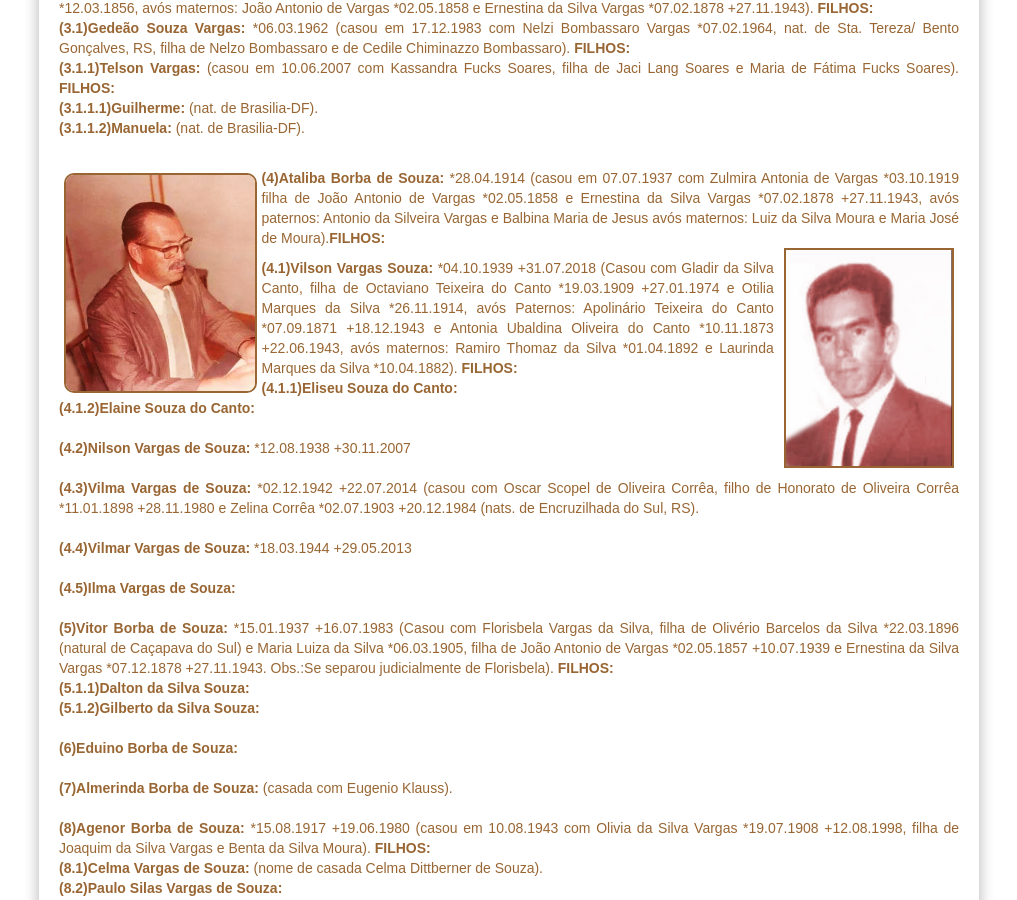
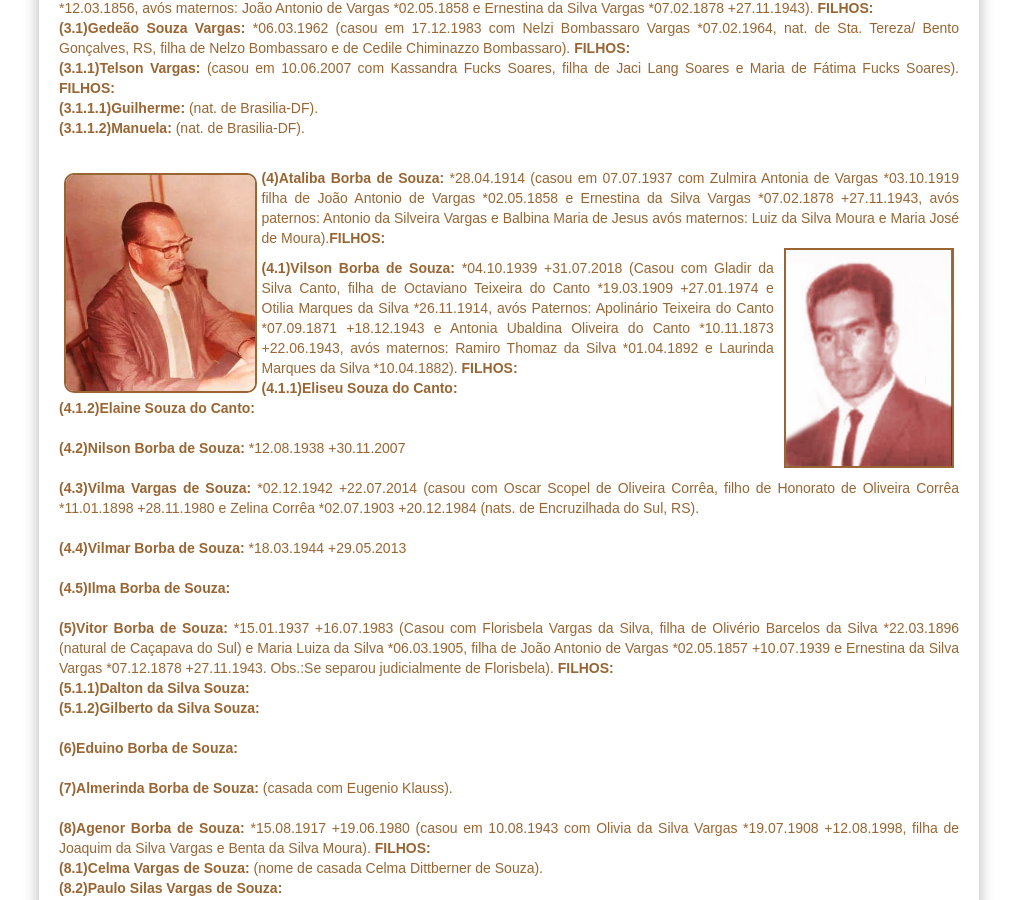
Before and after one commit to claudiovargas1955/claudiovargas1955.github.io, a Jekyll site: the page built from _pages/arvore-genealogica-da-familia-borba.html, in a window 1280 px wide and 900 px high, scrolled down 709 px. Shown: the whole window, without its empty margins (131-1148 px from the left). Built offline with Jekyll 4.4.1, drawn with Linux system fonts in a browser that asks for light colours; some web fonts are replaced.

Commit message:
Update arvore-genealogica-da-familia-borba.html

```diff
--- a/_pages/arvore-genealogica-da-familia-borba.html
+++ b/_pages/arvore-genealogica-da-familia-borba.html
@@ -81,21 +81,21 @@ Moura *12.03.1856, avós maternos: João Antonio de Vargas *02.05.1858 e Ernesti
 Vargas *02.05.1858 e Ernestina da Silva Vargas *07.02.1878 +27.11.1943, avós paternos: Antonio da Silveira Vargas e Balbina Maria de
 Jesus avós maternos: Luiz da Silva Moura e Maria José de Moura).<b>FILHOS:</b><br>
 <img class="dir" style="float:right"; src="/images/FOTO VILSON.jpg" height="220px" title="Vilson Souza";/>
-<p><b>(4.1)Vilson Vargas Souza: </b>*04.10.1939 +31.07.2018 (Casou com Gladir da Silva Canto, filha de Octaviano Teixeira do Canto
+<p><b>(4.1)Vilson Borba de Souza: </b>*04.10.1939 +31.07.2018 (Casou com Gladir da Silva Canto, filha de Octaviano Teixeira do Canto
 *19.03.1909 +27.01.1974 e Otilia Marques da Silva *26.11.1914, avós Paternos: Apolinário Teixeira do Canto *07.09.1871 +18.12.1943 e
 Antonia Ubaldina Oliveira do Canto *10.11.1873 +22.06.1943, avós maternos: Ramiro Thomaz da Silva *01.04.1892 e Laurinda Marques da
 Silva *10.04.1882). <b>FILHOS:</b><br>
 <b>(4.1.1)Eliseu Souza do Canto: </b><br>
 <b>(4.1.2)Elaine Souza do Canto: </b><br><br>
 
-<b>(4.2)Nilson Vargas de Souza: </b>*12.08.1938 +30.11.2007<br><br>
+<b>(4.2)Nilson Borba de Souza: </b>*12.08.1938 +30.11.2007<br><br>
 
 <b>(4.3)Vilma Vargas de Souza: </b>*02.12.1942 +22.07.2014 (casou com Oscar Scopel de Oliveira Corrêa, filho de Honorato de Oliveira
 Corrêa *11.01.1898 +28.11.1980 e Zelina Corrêa *02.07.1903 +20.12.1984 (nats. de Encruzilhada do Sul, RS).<br><br>
 
-<b>(4.4)Vilmar Vargas de Souza: </b>*18.03.1944 +29.05.2013<br><br>
+<b>(4.4)Vilmar Borba de Souza: </b>*18.03.1944 +29.05.2013<br><br>
 
-<b>(4.5)Ilma Vargas de Souza: </b><br><br>
+<b>(4.5)Ilma Borba de Souza: </b><br><br>
 
 
 <b>(5)Vitor Borba de Souza: </b>*15.01.1937 +16.07.1983 (Casou com Florisbela Vargas da Silva, filha de Olivério Barcelos da Silva
```
